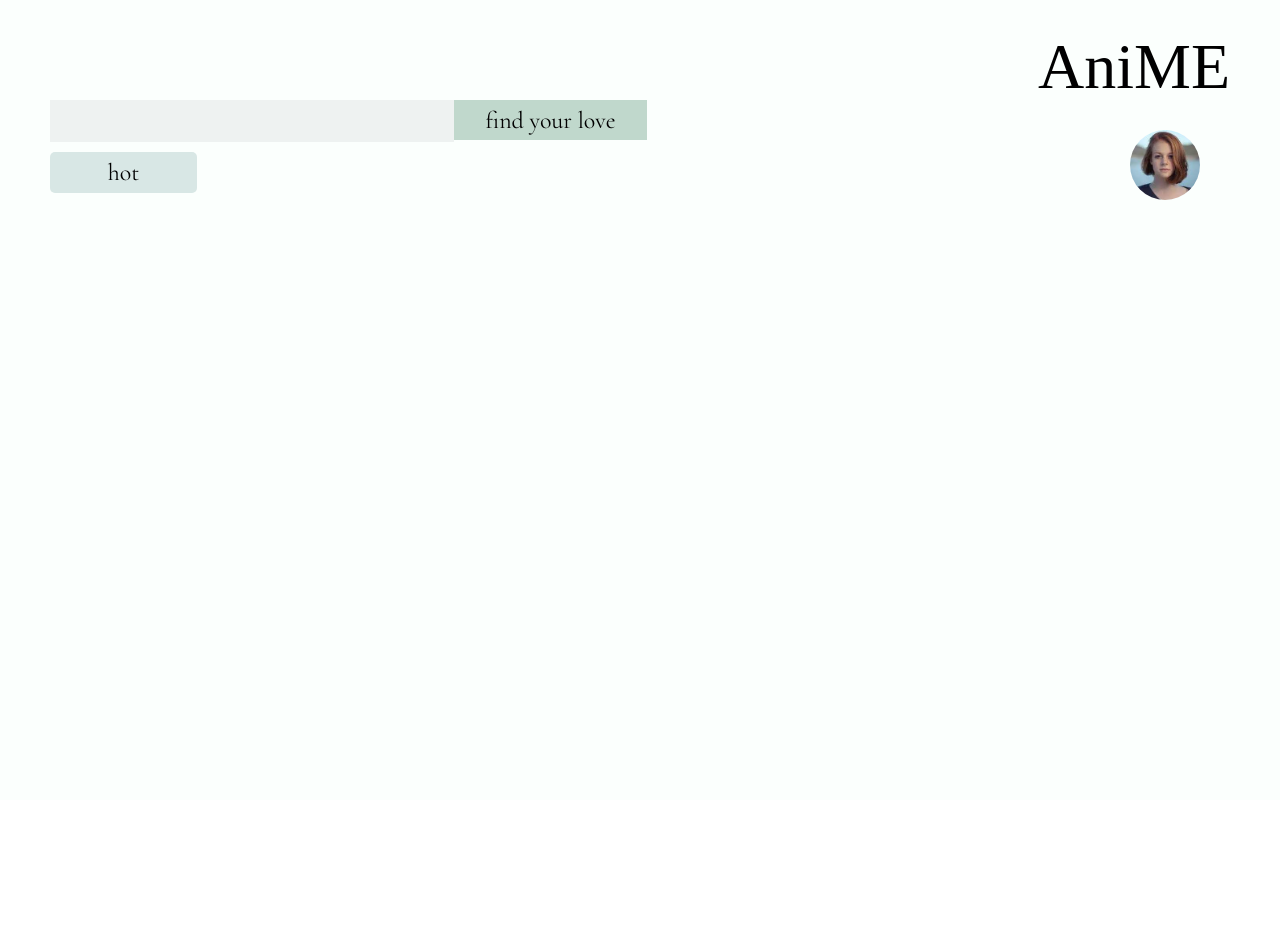
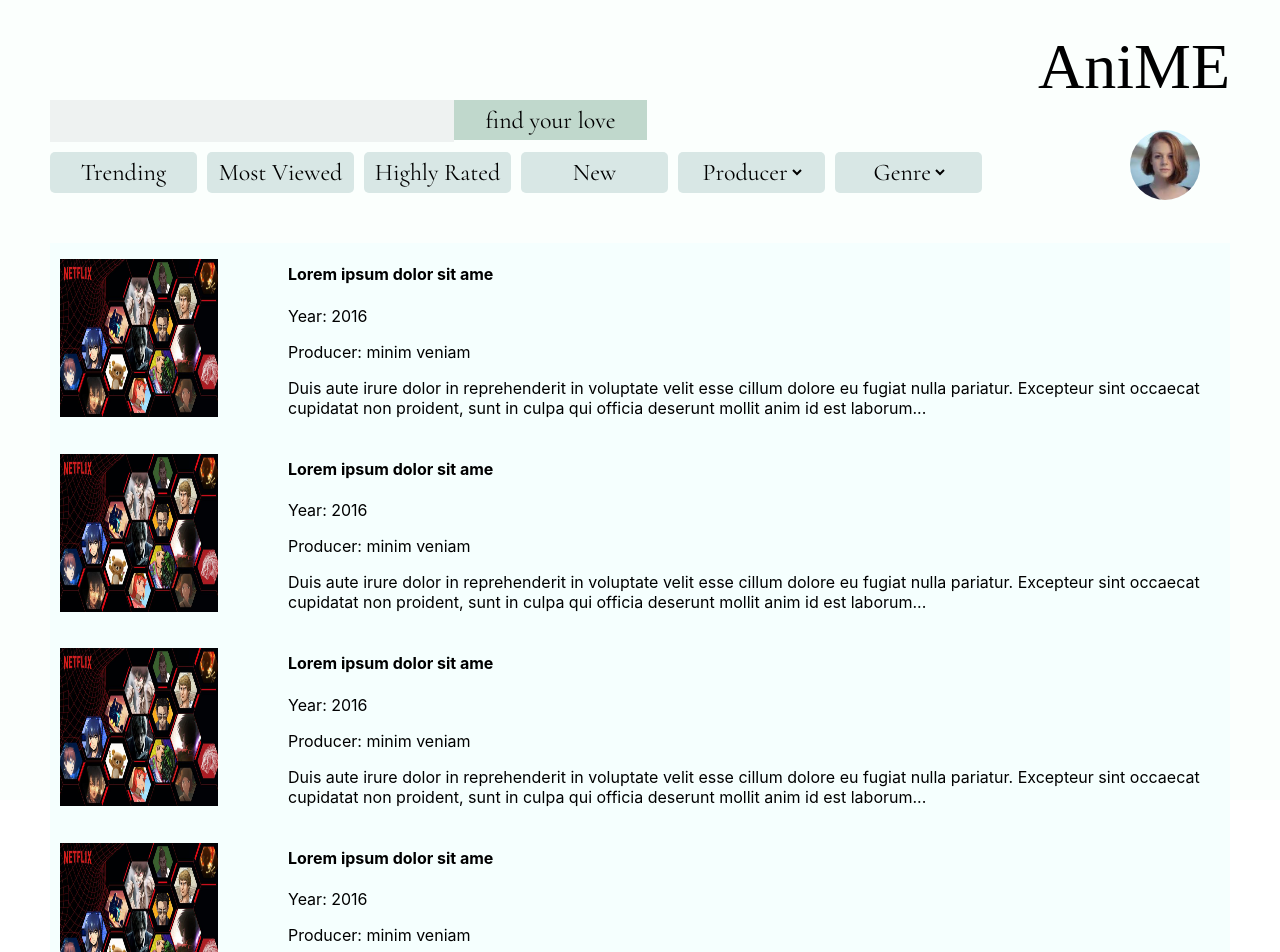
Before and after one commit to yx1215/Anime_Review_System, a React (Create React App) app in the folder client/: page /searchResult in a window 1280 px wide. Shown: the top 952 px of the page. Before the commit the page ends 800 px from the top, so only its background shows below. Built offline with nearby package versions, Linux system fonts and the light colour scheme.

Commit message:
add search result page

```diff
--- a/client/src/FilterButton.js
+++ b/client/src/FilterButton.js
@@ -1,12 +1,11 @@
 import React from 'react';
-import './view/FlilterButton.css';
+import './view/FilterButton.css';
 
-export default function FlilterButton(){
+export default function FilterButton({filterName}){
     return(
         <div className="filter_button">
-            <div className="filter">hot</div>
+            <div className="filter">{filterName}</div>
         </div>
-
     )
 }
-export { FlilterButton };
+export { FilterButton };
--- a/client/src/SearchResult.js
+++ b/client/src/SearchResult.js
@@ -2,6 +2,7 @@ import React from 'react';
 import './view/SearchResult.css';
 import Logo from './Logo';
 import avatar from './image/woman.jpeg';
+import anime from './image/anime.jpeg';
 import FilterButton from './FilterButton';
 export default function SearchResult(){
     return(
@@ -10,16 +11,95 @@ export default function SearchResult(){
             <div className="avatar">
                 <img src={avatar} />
             </div>
-            <div className="searchGroup">
-                <div className="searchBarSmall">
-                    <input className="inputSmall"/>
-                    <button className="searchButtonSmall">find your love</button>
+            <div>
+
+                <div className="searchGroup">
+                    <div className="searchBarSmall">
+                        <input className="inputSmall"/>
+                        <button className="searchButtonSmall">find your love</button>
+                    </div>
+                    <div className="searchFilter">
+                        <FilterButton filterName="Trending"/>
+                        <FilterButton filterName="Most Viewed"/>
+                        <FilterButton filterName="Highly Rated"/>
+                        <FilterButton filterName="New"/>
+                        <div className="filter_button">
+                            <select name="genre" id="genre">
+                                    <option value="Producer">Producer</option>
+                                    <option value="saab">Saab</option>
+                            </select>
+                        </div>
+                        <div className="filter_button">
+                            <select name="genre" id="genre">
+                                <option value="Genre">Genre</option>
+                                <option value="saab">Saab</option>
+                            </select>
+                        </div>
+                    </div>
                 </div>
-                <div className="searchFilter">
-                    <FilterButton />
+                <div className="searchResult">
+                    <div className="resultUnit">
+                        <div className="resultImg">
+                            <img src={anime} />
+                        </div>
+                        <div className="resultInfo">
+                            <h4>Lorem ipsum dolor sit ame</h4>
+                            <p>Year: 2016</p>       <p>Producer: minim veniam</p>
+                            Duis aute irure dolor in reprehenderit in voluptate velit esse cillum dolore eu fugiat nulla pariatur.
+                            Excepteur sint occaecat cupidatat non proident, sunt in culpa qui officia deserunt mollit anim id
+                            est laborum...
+                        </div>
+                    </div>
+                    <div className="resultUnit">
+                        <div className="resultImg">
+                            <img src={anime} />
+                        </div>
+                        <div className="resultInfo">
+                            <h4>Lorem ipsum dolor sit ame</h4>
+                            <p>Year: 2016</p>       <p>Producer: minim veniam</p>
+                            Duis aute irure dolor in reprehenderit in voluptate velit esse cillum dolore eu fugiat nulla pariatur.
+                            Excepteur sint occaecat cupidatat non proident, sunt in culpa qui officia deserunt mollit anim id
+                            est laborum...
+                        </div>
+                    </div>
+                    <div className="resultUnit">
+                        <div className="resultImg">
+                            <img src={anime} />
+                        </div>
+                        <div className="resultInfo">
+                            <h4>Lorem ipsum dolor sit ame</h4>
+                            <p>Year: 2016</p>       <p>Producer: minim veniam</p>
+                            Duis aute irure dolor in reprehenderit in voluptate velit esse cillum dolore eu fugiat nulla pariatur.
+                            Excepteur sint occaecat cupidatat non proident, sunt in culpa qui officia deserunt mollit anim id
+                            est laborum...
+                        </div>
+                    </div>
+                    <div className="resultUnit">
+                        <div className="resultImg">
+                            <img src={anime} />
+                        </div>
+                        <div className="resultInfo">
+                            <h4>Lorem ipsum dolor sit ame</h4>
+                            <p>Year: 2016</p>       <p>Producer: minim veniam</p>
+                            Duis aute irure dolor in reprehenderit in voluptate velit esse cillum dolore eu fugiat nulla pariatur.
+                            Excepteur sint occaecat cupidatat non proident, sunt in culpa qui officia deserunt mollit anim id
+                            est laborum...
+                        </div>
+                    </div>
+                    <div className="resultUnit">
+                        <div className="resultImg">
+                            <img src={anime} />
+                        </div>
+                        <div className="resultInfo">
+                            <h4>Lorem ipsum dolor sit ame</h4>
+                            <p>Year: 2016</p>       <p>Producer: minim veniam</p>
+                            Duis aute irure dolor in reprehenderit in voluptate velit esse cillum dolore eu fugiat nulla pariatur.
+                            Excepteur sint occaecat cupidatat non proident, sunt in culpa qui officia deserunt mollit anim id
+                            est laborum...
+                        </div>
+                    </div>
                 </div>
             </div>
-
         </div>
 
     )
--- a/client/src/view/FlilterButton.css
+++ b/client/src/view/FilterButton.css
@@ -12,6 +12,7 @@
     height: 41px;
     display: flex;
     justify-content: center;
+    margin-right: 10px;
 }
 
 .filter{
--- a/client/src/view/SearchResult.css
+++ b/client/src/view/SearchResult.css
@@ -33,3 +33,44 @@
     flex-direction: row;
     margin-top: 10px;
 }
+
+#genre{
+    border-width: 0;
+    background: #D8E7E5;
+    font-family: 'Cormorant Regular';
+    font-style: normal;
+    font-weight: 400;
+    font-size: 24px;
+    line-height: 29px;
+}
+.searchResult{
+    height: 100vh;
+    display: flex;
+    flex-direction: column;
+    margin-top: 50px;
+    align-content: center;
+    align-items: center;
+    margin-left: 30px;
+    margin-right: 30px;
+}
+.resultUnit{
+    align-items: center;
+    display: flex;
+    flex-direction: row;
+    margin-left: 20px;
+    margin-right: 20px;
+    align-content: center;
+    padding: 10px;
+    background: #F5FFFE;
+}
+
+.resultImg img{
+    height: 158px;
+    width: 158px;
+    margin-right: 70px;
+}
+
+.resultInfo{
+    position: relative;
+    top: -10px;
+}
```
